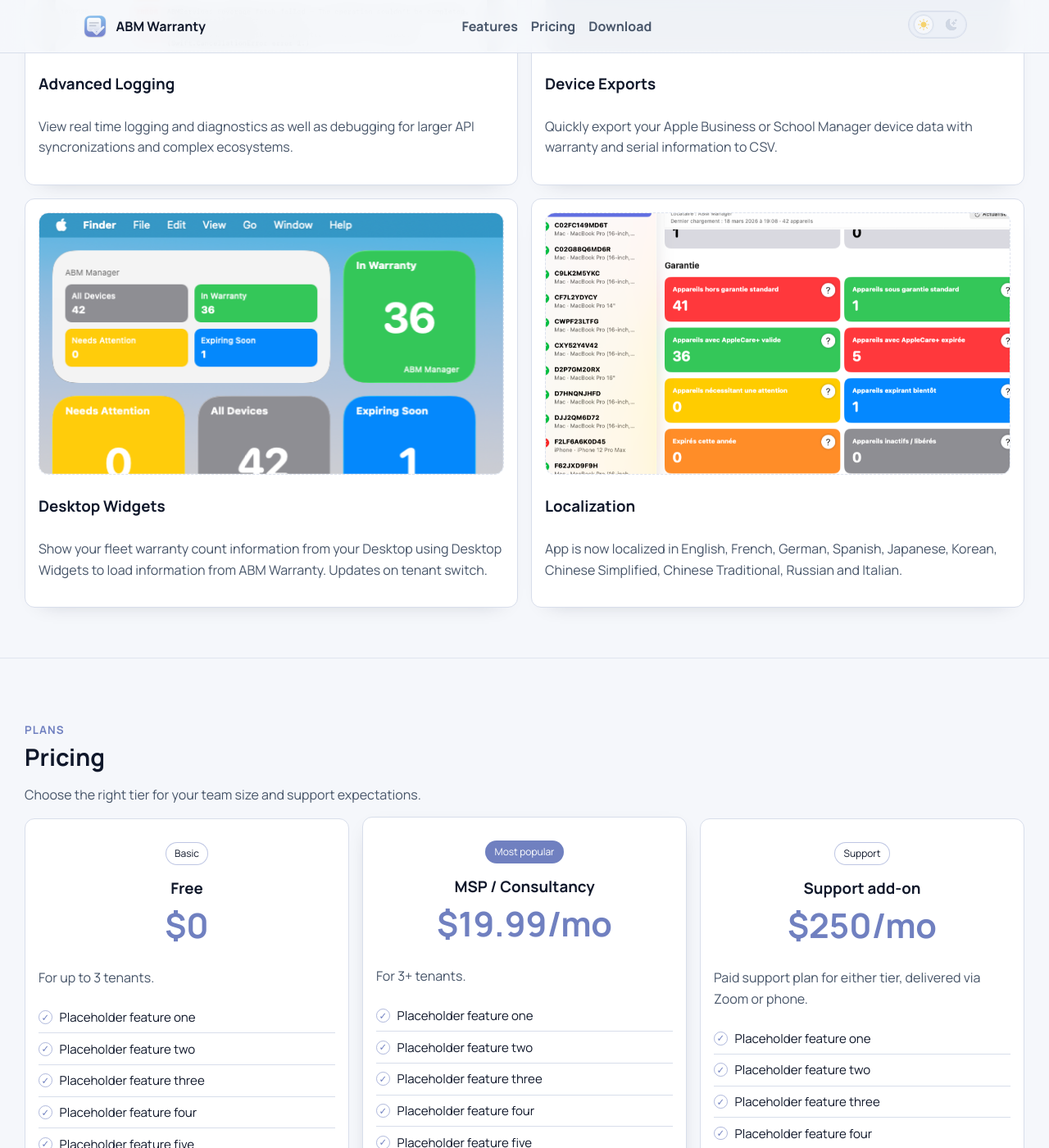
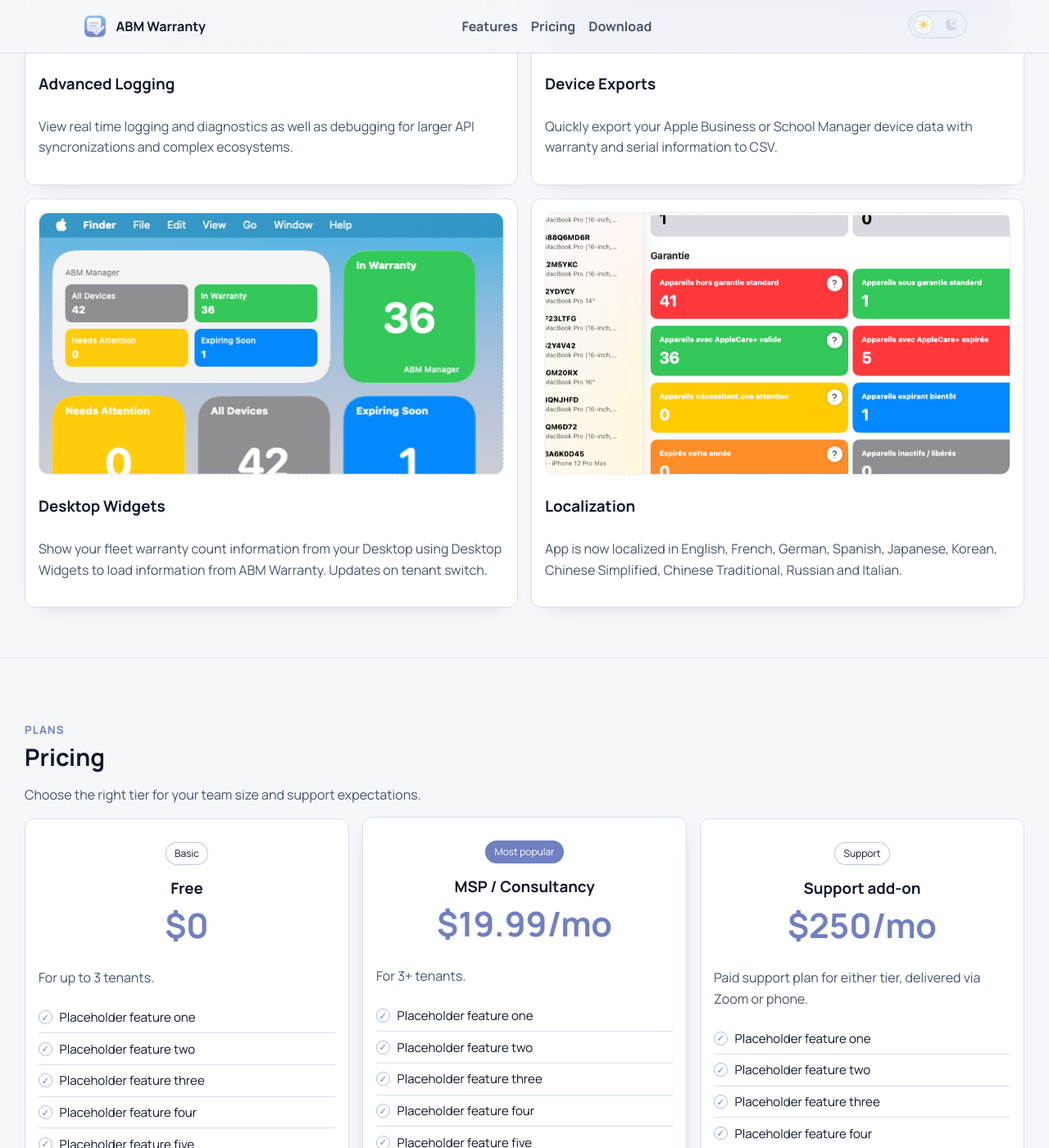
Before and after one commit to jonbrown21/abmwarranty, a Jekyll site: the page built from index.md, in a window 1280 px wide and 1400 px high, scrolled down 3202 px. Shown: the whole window at 82% size. Built offline with Jekyll 4.4.1, drawn with Linux system fonts in a browser that asks for light colours.

Commit message:
style: further increase Feature 12 zoom

```diff
--- a/assets/css/main.css
+++ b/assets/css/main.css
@@ -606,7 +606,7 @@ html[data-theme='dark'] .theme-icon-light { color: #9ca9c0; opacity: 0.35; }
 .feature-card #feature-card-12-image {
   object-fit: cover;
   object-position: center center;
-  transform: scale(1.2);
+  transform: scale(1.35);
   transform-origin: center center;
 }
 
@@ -637,7 +637,7 @@ html[data-theme='dark'] .theme-icon-light { color: #9ca9c0; opacity: 0.35; }
 }
 
 .feature-card:hover #feature-card-12-image {
-  transform: scale(1.25);
+  transform: scale(1.45);
 }
 
 @media (prefers-reduced-motion: reduce) {
```
